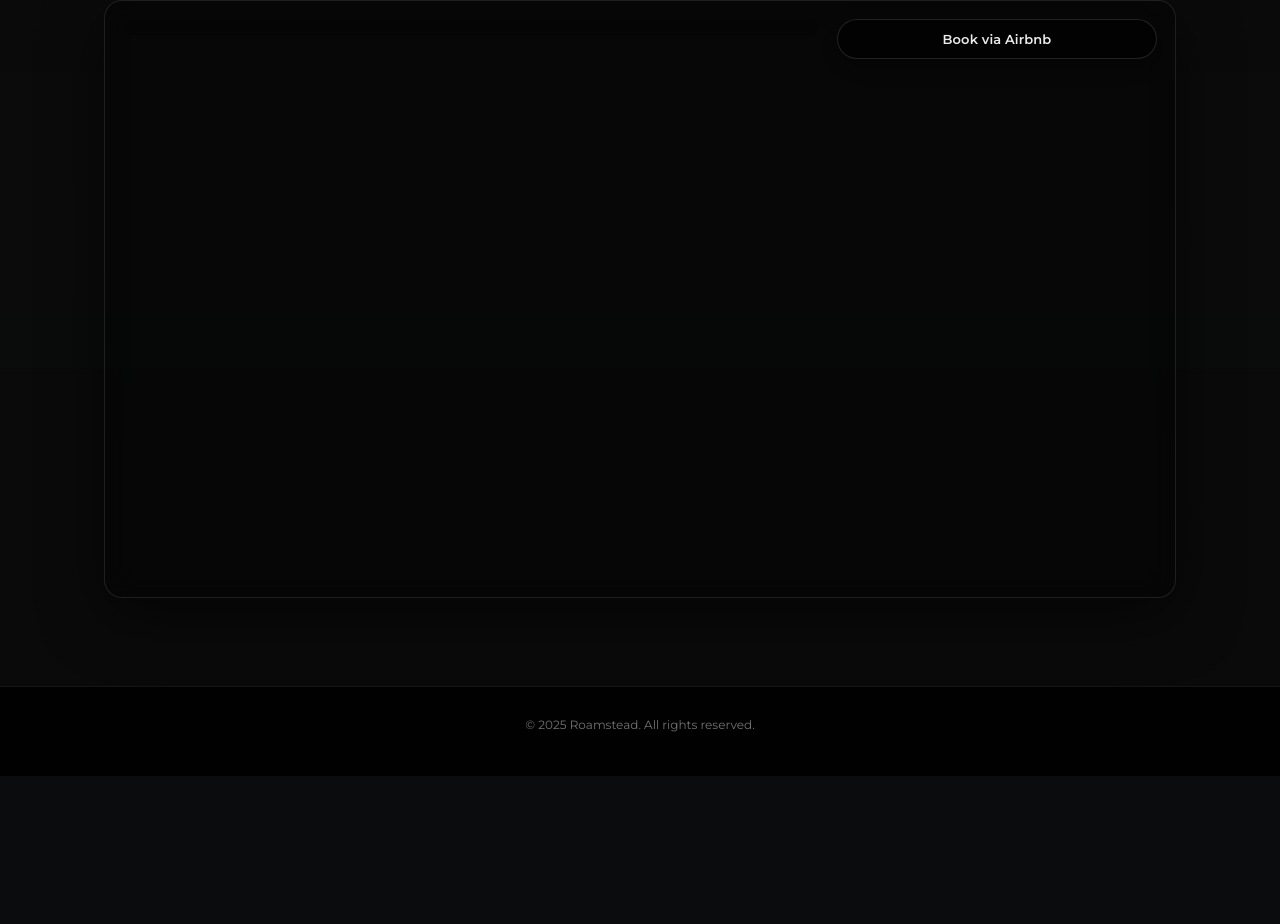
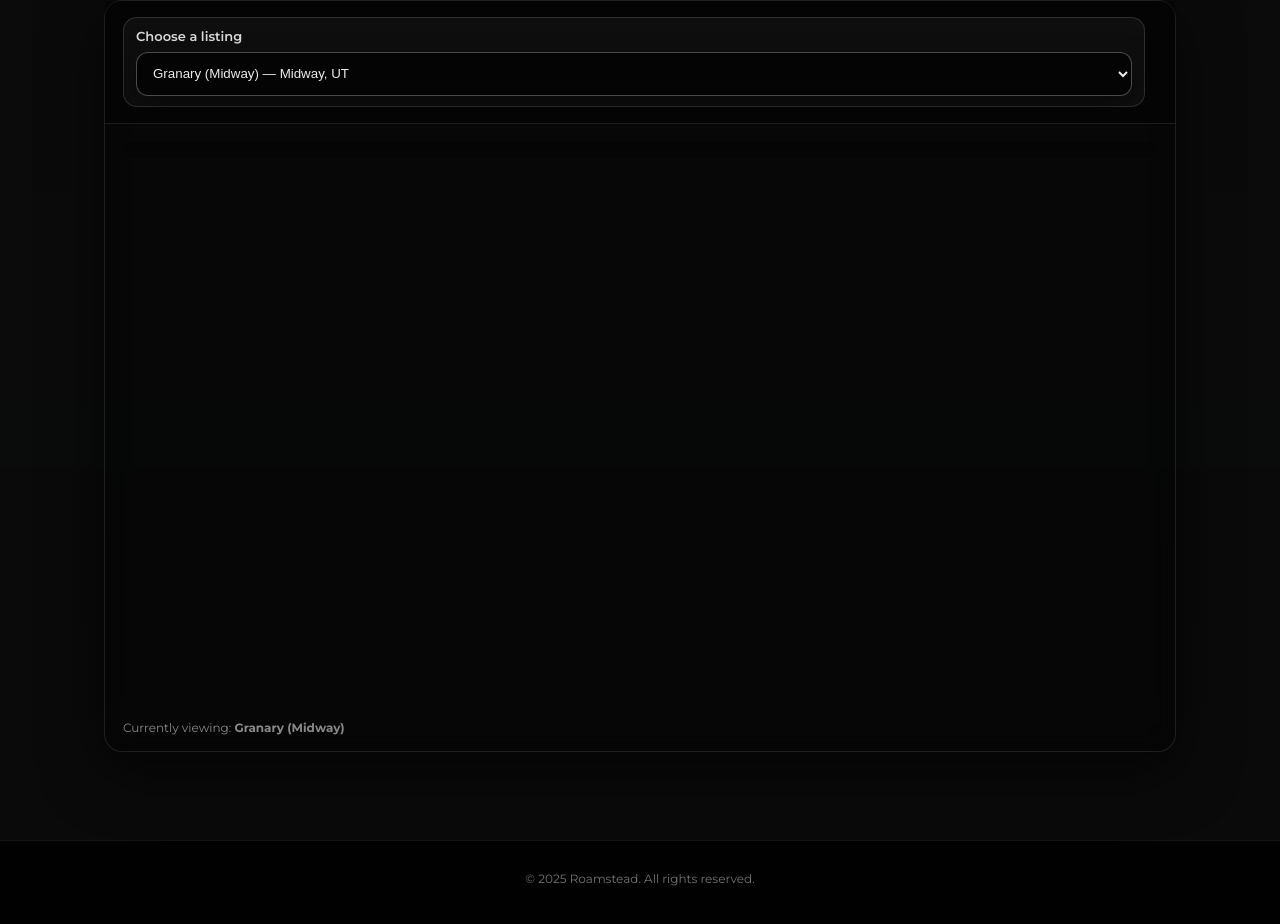
Before and after one commit to TimBlew/Roamstead-booking, a Next.js app: page / in a window 1280 px wide. Shown: the part 1456-2380 px from the top of the page. Before the commit the page ends 2232 px from the top, so only its background shows below. Built offline with nearby package versions, Linux system fonts and the light colour scheme.

Commit message:
fix listing dropdown and calendar reinit

```diff
--- a/app/components/BookingSection.tsx
+++ b/app/components/BookingSection.tsx
@@ -0,0 +1,59 @@
+"use client";
+
+import { useState } from "react";
+import HostawayCalendarWidget from "./HostawayCalendarWidget";
+
+type Listing = {
+  id: number;
+  name: string;
+  location?: string;
+};
+
+const LISTINGS: Listing[] = [
+  { id: 455631, name: "Granary (Midway)", location: "Midway, UT" },
+  { id: 455632, name: "Lowell 302 (Park City)", location: "Park City, UT" },
+  { id: 455633, name: "Lowell 302A (Park City)", location: "Park City, UT" },
+  { id: 455634, name: "Daystar (Deer Valley)", location: "Park City, UT" },
+  { id: 455635, name: "House (Midway)", location: "Midway, UT" },
+];
+
+export default function BookingSection() {
+  const [selectedId, setSelectedId] = useState<number>(LISTINGS[0].id);
+  const selected = LISTINGS.find((l) => l.id === selectedId) ?? LISTINGS[0];
+
+  return (
+    <div className="card">
+      <div className="bookingTopBar">
+        <div className="bookingPicker">
+          <label className="pickerLabel" htmlFor="listing">
+            Choose a listing
+          </label>
+
+          <select
+            id="listing"
+            className="pickerSelect"
+            value={selectedId}
+            onChange={(e) => setSelectedId(Number(e.target.value))}
+          >
+            {LISTINGS.map((l) => (
+              <option key={l.id} value={l.id}>
+                {l.name}{l.location ? ` — ${l.location}` : ""}
+              </option>
+            ))}
+          </select>
+        </div>
+      </div>
+
+      <div className="bookingGrid">
+        <div className="widgetMount">
+          {/* key forces a full remount so the Hostaway widget re-inits */}
+          <HostawayCalendarWidget key={selectedId} listingId={selectedId} />
+        </div>
+      </div>
+
+      <div className="bookingHint">
+        Currently viewing: <strong>{selected.name}</strong>
+      </div>
+    </div>
+  );
+}
--- a/app/globals.css
+++ b/app/globals.css
@@ -3,7 +3,6 @@
   --text: rgba(255,255,255,0.92);
   --muted: rgba(255,255,255,0.70);
   --muted2: rgba(255,255,255,0.52);
-  --pill: rgba(0,0,0,0.42);
   --border: rgba(255,255,255,0.12);
   --shadow: 0 18px 60px rgba(0,0,0,0.55);
   --max: 1120px;
@@ -11,6 +10,7 @@
 
 *{ box-sizing: border-box; }
 html, body{ height: 100%; }
+
 body{
   margin: 0;
   background: var(--bg);
@@ -19,6 +19,7 @@ body{
   -webkit-font-smoothing: antialiased;
   -moz-osx-font-smoothing: grayscale;
 }
+
 a{ color: inherit; text-decoration: none; }
 img{ max-width: 100%; height: auto; display: block; }
 
@@ -61,7 +62,6 @@ img{ max-width: 100%; height: auto; display: block; }
   padding: 72px 0 40px;
 }
 
-/* ✅ Fix: keep the wordmark from “blowing up” / cropping on mobile */
 .wordmark{
   width: min(560px, 92vw);
   height: auto;
@@ -77,6 +77,7 @@ img{ max-width: 100%; height: auto; display: block; }
   margin: 0 0 16px;
   font-weight: 500;
 }
+
 .subhead{
   max-width: 720px;
   margin: 0 auto 22px;
@@ -95,6 +96,7 @@ img{ max-width: 100%; height: auto; display: block; }
   margin-top: 8px;
 }
 
+/* --- Buttons --- */
 .button{
   border: 1px solid var(--border);
   background: rgba(0,0,0,0.55);
@@ -114,6 +116,7 @@ img{ max-width: 100%; height: auto; display: block; }
   justify-content: center;
   text-align: center;
 }
+
 .button:hover{
   transform: translateY(-1px);
   background: rgba(0,0,0,0.68);
@@ -127,6 +130,7 @@ img{ max-width: 100%; height: auto; display: block; }
   font-weight: 600;
   padding: 11px 12px;
 }
+
 .linkButton:hover{
   background: rgba(255,255,255,0.06);
   border-color: rgba(255,255,255,0.12);
@@ -139,12 +143,14 @@ img{ max-width: 100%; height: auto; display: block; }
   border-top: 1px solid rgba(255,255,255,0.08);
   background: linear-gradient(to bottom, rgba(10,10,10,0.92), rgba(10,10,10,0.98));
 }
+
 .sectionTitle{
   font-size: 26px;
   margin: 0 0 10px;
   font-weight: 600;
   letter-spacing: -0.01em;
 }
+
 .sectionCopy{
   margin: 0 0 22px;
   color: var(--muted);
@@ -160,7 +166,7 @@ img{ max-width: 100%; height: auto; display: block; }
   backdrop-filter: blur(10px);
   -webkit-backdrop-filter: blur(10px);
   box-shadow: var(--shadow);
-  overflow: visible; /* ✅ prevents widget/button clipping */
+  overflow: visible;
 }
 
 /* --- Amenities --- */
@@ -169,6 +175,7 @@ img{ max-width: 100%; height: auto; display: block; }
   grid-template-columns: repeat(3, minmax(0, 1fr));
   gap: 14px;
 }
+
 .amenityCard{
   border: 1px solid rgba(255,255,255,0.10);
   border-radius: 16px;
@@ -181,6 +188,7 @@ img{ max-width: 100%; height: auto; display: block; }
   align-items: flex-start;
   box-shadow: 0 14px 44px rgba(0,0,0,0.35);
 }
+
 .amenityIcon{
   width: 40px;
   height: 40px;
@@ -191,11 +199,13 @@ img{ max-width: 100%; height: auto; display: block; }
   border: 1px solid rgba(255,255,255,0.10);
   flex: 0 0 auto;
 }
+
 .amenityTitle{
   margin: 0 0 6px;
   font-size: 14px;
   letter-spacing: -0.01em;
 }
+
 .amenityText{
   margin: 0;
   font-size: 13px;
@@ -203,38 +213,57 @@ img{ max-width: 100%; height: auto; display: block; }
   color: var(--muted);
 }
 
-/* --- Booking layout (Option B selector) --- */
+/* --- Booking (Option B) --- */
 .bookingTopBar{
-  display: flex;
-  align-items: flex-end;
-  justify-content: space-between;
+  display: grid;
+  grid-template-columns: 1fr auto; /* left: picker, right: Airbnb button */
+  align-items: center;
   gap: 12px;
-  padding: 16px 18px 0;
+  padding: 16px 18px;
+
+  position: relative;
+  z-index: 50;
+  background: rgba(0,0,0,0.35);
+  border-bottom: 1px solid rgba(255,255,255,0.10);
 }
 
 .bookingPicker{
-  display: grid;
-  gap: 6px;
-  min-width: min(520px, 100%);
+  min-width: 0;
+  padding: 10px 12px;
+  border: 1px solid rgba(255,255,255,0.14);
+  border-radius: 14px;
+  background: rgba(255,255,255,0.04);
 }
 
 .pickerLabel{
-  font-size: 12px;
-  color: var(--muted2);
+  display: block;
+  margin: 0 0 8px;
+  font-size: 13px;
+  font-weight: 600;
+  color: rgba(255,255,255,0.85);
 }
 
 .pickerSelect{
   width: 100%;
-  border: 1px solid rgba(255,255,255,0.14);
-  background: rgba(0,0,0,0.35);
-  color: var(--text);
+  height: 44px;
+  border: 1px solid rgba(255,255,255,0.28);
+  background: rgba(0,0,0,0.65);
+  color: rgba(255,255,255,0.92);
   border-radius: 12px;
   padding: 10px 12px;
   outline: none;
+  appearance: auto;
+  -webkit-appearance: menulist;
+  box-shadow: 0 10px 28px rgba(0,0,0,0.35);
 }
 
 .pickerSelect:focus{
-  border-color: rgba(255,255,255,0.26);
+  border-color: rgba(255,255,255,0.45);
+}
+
+.pickerSelect option{
+  background: #0b0c0d;
+  color: rgba(255,255,255,0.92);
 }
 
 .bookingHint{
@@ -243,33 +272,21 @@ img{ max-width: 100%; height: auto; display: block; }
   font-size: 12px;
 }
 
-/* Base booking grid (kept for compatibility) */
 .bookingGrid{
   display: grid;
-  grid-template-columns: 1fr 320px;
+  grid-template-columns: 1fr;
   gap: 18px;
   padding: 18px;
-  align-items: start;
 }
 
-/* Option B: widget only (single column) */
-.bookingGridSingle{
-  grid-template-columns: 1fr;
-  padding-top: 12px;
-}
-
-/*
-  ✅ Fix: Hostaway widget sometimes draws controls near edges.
-  - .widgetMount does NOT clip
-  - we give the injected container padding and rounded corners
-*/
 .widgetMount{
   width: 100%;
   min-height: 560px;
   overflow: visible;
+  position: relative;
+  z-index: 1;
 }
 
-/* Help ensure anything Hostaway injects fills the container */
 #hostaway-calendar-widget{
   width: 100%;
   max-width: 100%;
@@ -277,6 +294,7 @@ img{ max-width: 100%; height: auto; display: block; }
   background: rgba(0,0,0,0.20);
   border-radius: 14px;
 }
+
 #hostaway-calendar-widget iframe{
   width: 100% !important;
   max-width: 100% !important;
@@ -284,15 +302,13 @@ img{ max-width: 100%; height: auto; display: block; }
   display: block;
 }
 
-/* Right column button wrapper (kept in case you use side column elsewhere) */
-.bookingAside{
-  display: flex;
-  align-items: flex-start;
-  justify-content: flex-end;
-  position: sticky;
-  top: 18px;
+.bookingAirbnbButton{
+  white-space: nowrap;
+  min-width: 180px;
 }
 
+
+/* --- Footer --- */
 .footer{
   padding: 30px 0 44px;
   color: rgba(255,255,255,0.45);
@@ -314,32 +330,15 @@ img{ max-width: 100%; height: auto; display: block; }
   }
 
   .bookingTopBar{
-    flex-direction: column;
-    align-items: stretch;
-    padding: 14px 14px 0;
-  }
-
-  .bookingPicker{
-    min-width: 100%;
+    grid-template-columns: 1fr; /* stack */
+    padding: 14px;
   }
 
   .bookingGrid{
-    grid-template-columns: 1fr;
+    padding: 14px;
     gap: 12px;
-    padding: 14px;
   }
 
-  /* ✅ keep Airbnb button close to widget (no huge blank space) */
-  .bookingAside{
-    position: static;
-    justify-content: center;
-    align-items: center;
-  }
-  .bookingAside .button{
-    width: min(520px, 100%);
-  }
-
-  /* ✅ more room so Hostaway’s bottom buttons don’t feel cramped on mobile */
   .widgetMount{
     min-height: 620px;
   }
--- a/app/page.tsx
+++ b/app/page.tsx
@@ -1,6 +1,6 @@
 import Image from "next/image";
 import type { ReactNode, SVGProps } from "react";
-import HostawayCalendarWidget from "./components/HostawayCalendarWidget";
+import BookingSection from "./components/BookingSection";
 
 function getIcon(name: string): ReactNode {
   const baseProps: SVGProps<SVGSVGElement> = {
@@ -21,7 +21,6 @@ function getIcon(name: string): ReactNode {
           <path d="M9.5 14L12 10l2.5 4" />
         </svg>
       );
-
     case "wifi":
       return (
         <svg {...baseProps} viewBox="0 0 24 24" aria-hidden="true">
@@ -30,7 +29,6 @@ function getIcon(name: string): ReactNode {
           <circle cx="12" cy="19" r="0.8" fill="currentColor" stroke="none" />
         </svg>
       );
-
     case "home":
       return (
         <svg {...baseProps} viewBox="0 0 24 24" aria-hidden="true">
@@ -38,7 +36,6 @@ function getIcon(name: string): ReactNode {
           <path d="M9 22V12h6v10" />
         </svg>
       );
-
     case "users":
       return (
         <svg {...baseProps} viewBox="0 0 24 24" aria-hidden="true">
@@ -48,7 +45,6 @@ function getIcon(name: string): ReactNode {
           <path d="M22 20c0-3-4-5-7-5" />
         </svg>
       );
-
     case "coffee":
       return (
         <svg {...baseProps} viewBox="0 0 24 24" aria-hidden="true">
@@ -56,7 +52,6 @@ function getIcon(name: string): ReactNode {
           <path d="M16 10h3a2 2 0 0 1 0 4h-3" />
         </svg>
       );
-
     case "calendar":
       return (
         <svg {...baseProps} viewBox="0 0 24 24" aria-hidden="true">
@@ -64,7 +59,6 @@ function getIcon(name: string): ReactNode {
           <path d="M16 2v4M8 2v4M3 10h18" />
         </svg>
       );
-
     default:
       return null;
   }
@@ -85,9 +79,7 @@ function Amenity(props: { icon: string; title: string; text: string }) {
 }
 
 export default function Page() {
-  // Replace this with the actual Airbnb listing URL when ready
   const AIRBNB_URL = "https://www.airbnb.com/";
-
   const heroBg = "/assets/roamstead_mountain_bg.png";
   const wordmark = "/assets/roamstead_logo_wordmark_transparent.png";
 
@@ -104,14 +96,7 @@ export default function Page() {
         <div className="heroOverlay" />
 
         <div className="container heroContent">
-          <Image
-            className="wordmark"
-            src={wordmark}
-            alt="Roamstead"
-            width={900}
-            height={220}
-            priority
-          />
+          <Image className="wordmark" src={wordmark} alt="Roamstead" width={900} height={220} priority />
 
           <h1 className="headline">Providing more space to roam</h1>
           <p className="subhead">
@@ -133,9 +118,7 @@ export default function Page() {
       <section className="section" aria-label="Amenities">
         <div className="container">
           <h2 className="sectionTitle">Designed for how people travel today</h2>
-          <p className="sectionCopy">
-            Built for adventure, community, and flexibility — without the “luxury-only” vibe.
-          </p>
+          <p className="sectionCopy">Built for adventure, community, and flexibility — without the “luxury-only” vibe.</p>
 
           <div className="amenitiesGrid">
             <Amenity icon="mountain" title="Adventure Access" text="Four-season surroundings built for exploring." />
@@ -152,27 +135,10 @@ export default function Page() {
       <section id="book" className="section" aria-label="Booking">
         <div className="container">
           <h2 className="sectionTitle">Book your stay</h2>
-          <p className="sectionCopy">Select your dates and book directly.</p>
+          <p className="sectionCopy">Choose a property, select your dates, and book directly.</p>
 
-          <div className="card">
-            <div className="bookingGrid">
-              <div className="widgetMount">
-                <HostawayCalendarWidget listingId={455632} />
-              </div>
-
-              <div className="bookingAside">
-                <a
-                  className="button"
-                  href={AIRBNB_URL}
-                  target="_blank"
-                  rel="noreferrer"
-                  style={{ width: "100%", display: "inline-flex", justifyContent: "center" }}
-                >
-                  Book via Airbnb
-                </a>
-              </div>
-            </div>
-          </div>
+          {/* ✅ Option A: no props */}
+          <BookingSection />
         </div>
       </section>
 
```
Also changed, not shown: app/components/HostawayCalendarWidget.tsx (+27 -30 lines).
